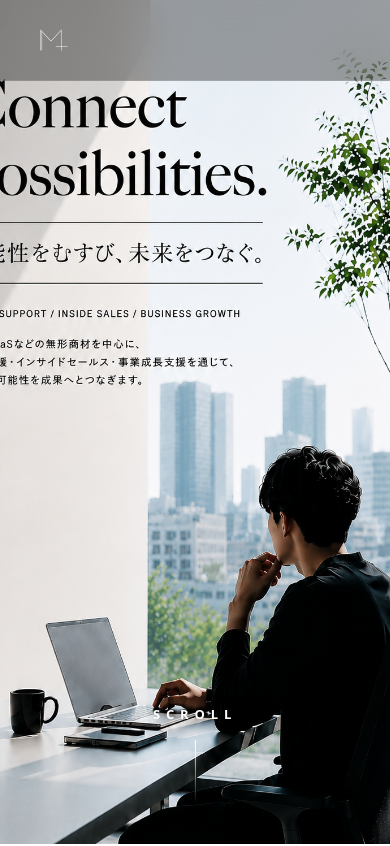
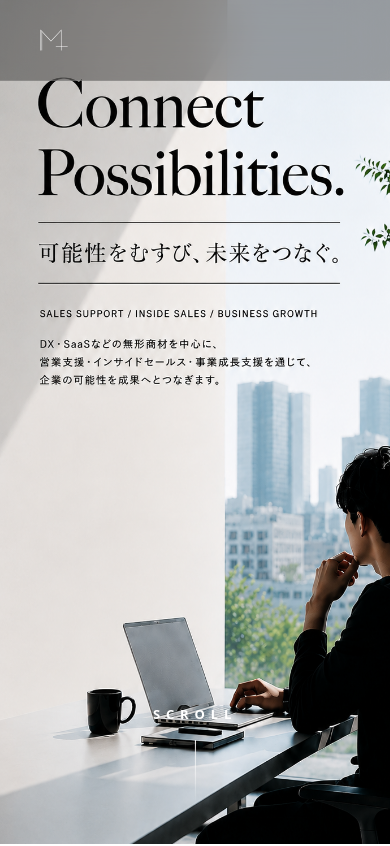
Before and after one commit to musubi-create/musubi, a Next.js app: page / in a window 390 px wide. Shown: the top 846 px of the page. Built offline with nearby package versions, Linux system fonts and the light colour scheme.

Commit message:
Anchor mobile hero crop to left

```diff
--- a/app/page.tsx
+++ b/app/page.tsx
@@ -201,7 +201,7 @@ export default function Home() {
     alt="MUSUBI Hero"
     fill
     priority
-    className="block scale-[1.12] object-cover object-[56%_center] md:hidden"
+    className="block scale-[1.12] origin-[left_center] object-cover object-[left_center] md:hidden"
   />
 
   {/* PC・タブレット用 */}
```
